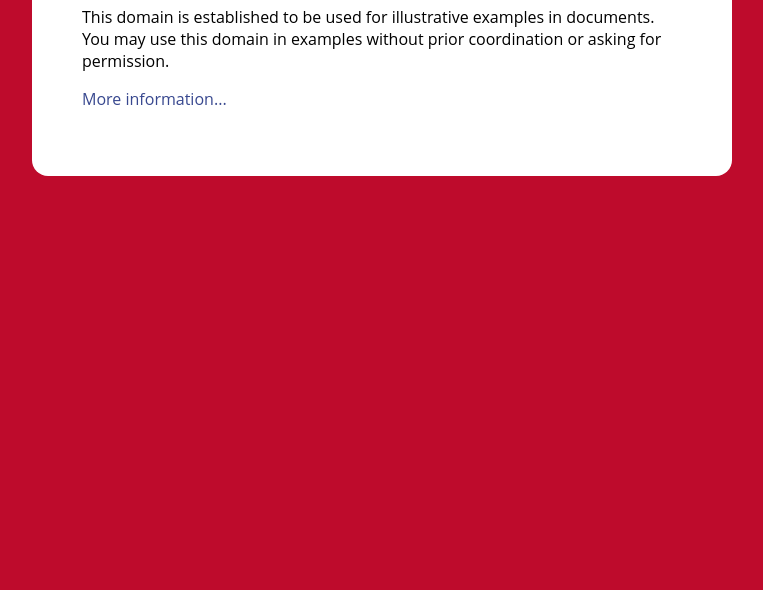
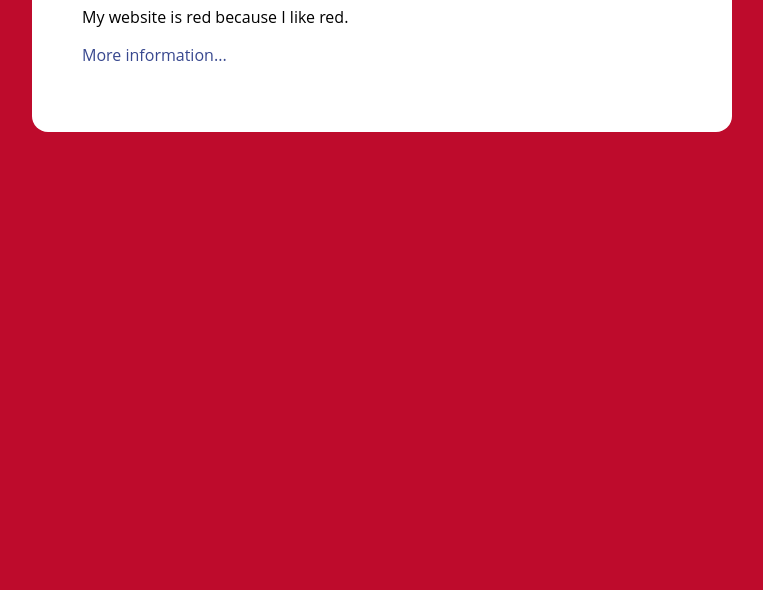
Before and after one commit to remistgelais/website, a plain HTML site: page index.html in a window 1280 px wide. Shown: the part 210-800 px from the top of the page, without its empty margins (258-1021 px from the left). Drawn offline with Linux system fonts and the light colour scheme.

Commit message:
Update index.html

```diff
--- a/index.html
+++ b/index.html
@@ -42,8 +42,7 @@
 <body>
 <div>
     <h1>Remi's Domain</h1>
-    <p>This domain is established to be used for illustrative examples in documents. You may use this
-    domain in examples without prior coordination or asking for permission.</p>
+    <p> My website is red because I like red.</p>
     <p><a href="http://www.iana.org/domains/example">More information...</a></p>
 </div>
 </body>
```
